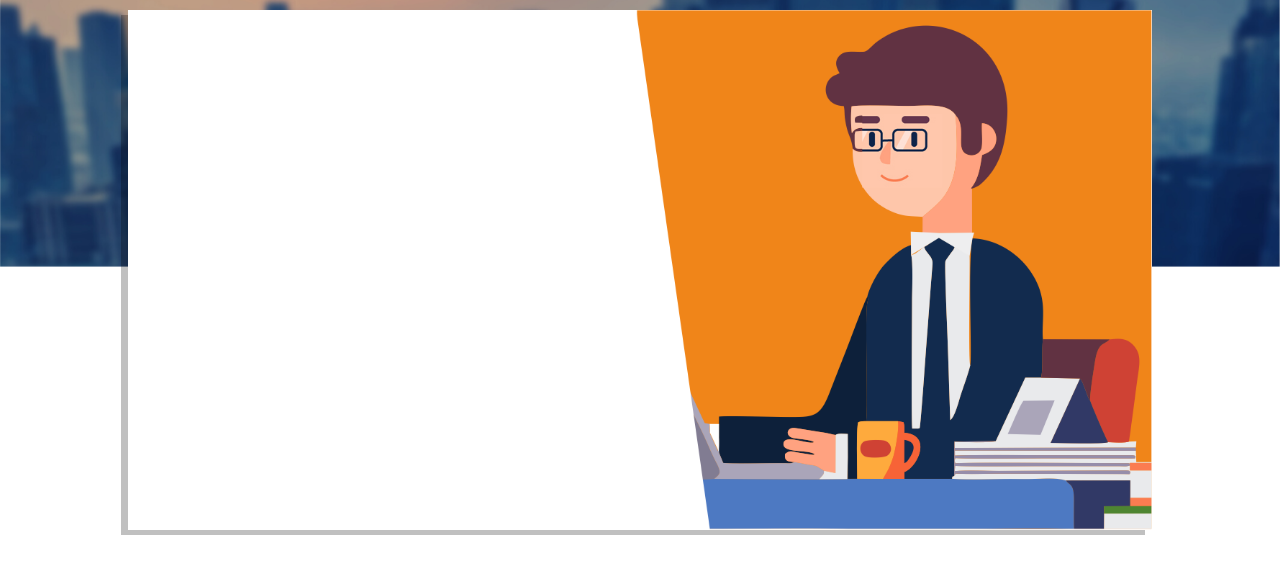
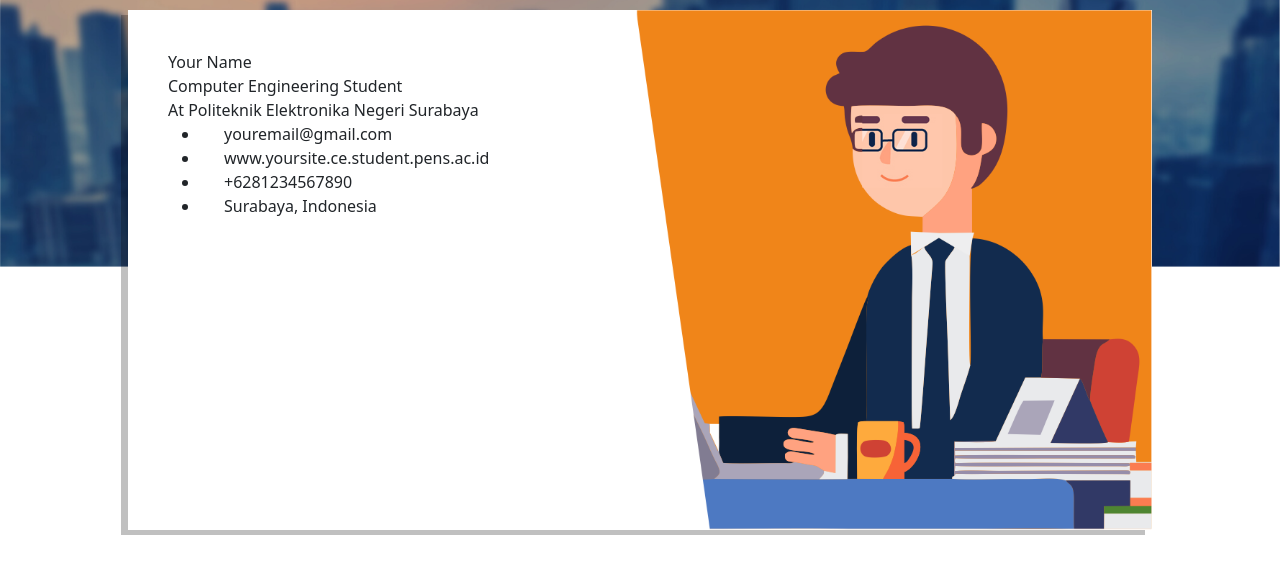
Before and after one commit to teknopres/CE-SMART-FE-PART5-1, a plain HTML site: page index.html in a window 1280 px wide. Shown: the part 86-660 px from the top of the page. Drawn offline with nearby package versions, Linux system fonts and the light colour scheme.

Commit message:
Update index.html

```diff
--- a/index.html
+++ b/index.html
@@ -30,9 +30,29 @@
 
             <!-- menambahkan profil -->
             <div id="profil" class="profil">
-                <div class="profil-text"></div>
+                 <div class="profil-text">
+                       <span class="nama">Your Name</span><br/>
+                       <span class="keterangan">Computer Engineering Student</span><br/>
+                       <span class="keterangan">At Politeknik Elektronika Negeri Surabaya
+                       </span>
+                       <ul>
+                           <li> <i data-feather="mail"></i>
+                                 <span class="ms-4">youremail@gmail.com</span>
+                           </li>
+                           <li> <i data-feather="globe"></i>
+                                 <span class="ms-4">www.yoursite.ce.student.pens.ac.id</span>
+                           </li>
+                           <li> <i data-feather="message-circle"></i>
+                                 <span class="ms-4">+6281234567890</span>
+                           </li>
+                          <li> <i data-feather="map-pin"></i>
+                                <span class="ms-4">Surabaya, Indonesia</span>
+                          </li>
+                      </ul>
+                </div>
                 <img class="profil-image" src="./assets/img/profil-photo.png">
-            </div>
+           </div>
+           <!--            -->
 
         </div>
 
```
